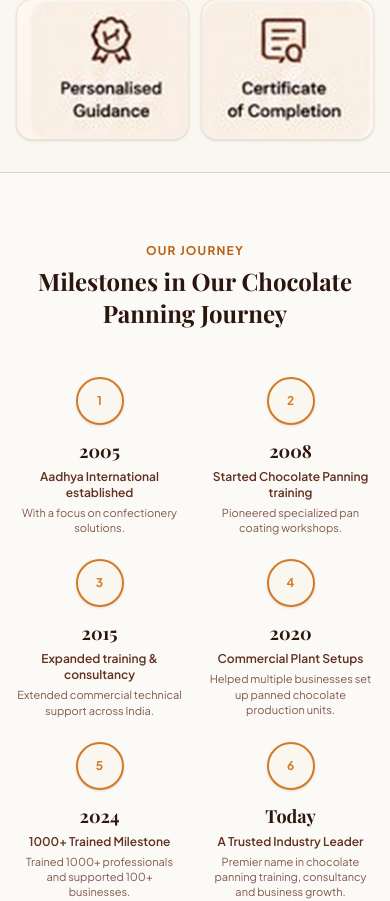
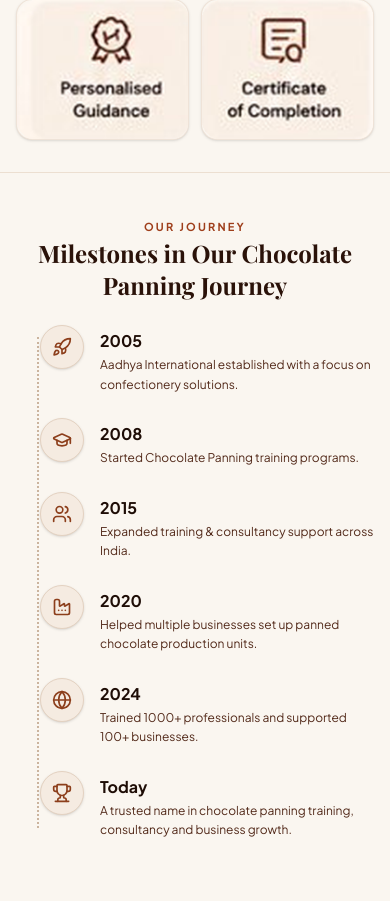
Before and after one commit to adminbiztechx/chocolate-panning-academy, a React (Vite) app: page /about in a window 390 px wide. Shown: the part 2595-3496 px from the top of the page. Built offline with nearby package versions, Linux system fonts and the light colour scheme; a web font is replaced by a local one.

Commit message:
feat: add 1:1 Our Journey milestones banner and responsive timeline on About page

```diff
--- a/src/data/siteData.js
+++ b/src/data/siteData.js
@@ -150,12 +150,36 @@ export const siteData = {
   ],
 
   milestones: [
-    { year: "2005", title: "Aadhya International established", desc: "With a focus on confectionery solutions." },
-    { year: "2008", title: "Started Chocolate Panning training", desc: "Pioneered specialized pan coating workshops." },
-    { year: "2015", title: "Expanded training & consultancy", desc: "Extended commercial technical support across India." },
-    { year: "2020", title: "Commercial Plant Setups", desc: "Helped multiple businesses set up panned chocolate production units." },
-    { year: "2024", title: "1000+ Trained Milestone", desc: "Trained 1000+ professionals and supported 100+ businesses." },
-    { year: "Today", title: "A Trusted Industry Leader", desc: "Premier name in chocolate panning training, consultancy and business growth." }
+    {
+      year: "2005",
+      icon: "Rocket",
+      desc: "Aadhya International established with a focus on confectionery solutions."
+    },
+    {
+      year: "2008",
+      icon: "GraduationCap",
+      desc: "Started Chocolate Panning training programs."
+    },
+    {
+      year: "2015",
+      icon: "Users",
+      desc: "Expanded training & consultancy support across India."
+    },
+    {
+      year: "2020",
+      icon: "Factory",
+      desc: "Helped multiple businesses set up panned chocolate production units."
+    },
+    {
+      year: "2024",
+      icon: "Globe",
+      desc: "Trained 1000+ professionals and supported 100+ businesses."
+    },
+    {
+      year: "Today",
+      icon: "Trophy",
+      desc: "A trusted name in chocolate panning training, consultancy and business growth."
+    }
   ],
 
   consultancyServices: [
--- a/src/pages/About.jsx
+++ b/src/pages/About.jsx
@@ -13,7 +13,11 @@ import {
   Settings,
   FileCheck,
   TrendingUp,
-  Sparkles
+  Sparkles,
+  Rocket,
+  GraduationCap,
+  Globe,
+  Trophy
 } from "lucide-react";
 import { siteData } from "../data/siteData";
 
@@ -306,31 +310,63 @@ export default function About({ onOpenEnquire }) {
         </div>
       </section>
 
-      {/* 6. OUR JOURNEY MILESTONES */}
-      <section id="milestones-section" className="py-16 bg-[#FCFAF6] border-y border-[#E3D1BC]">
+      {/* 6. OUR JOURNEY MILESTONES - EXACT 1:1 CLONE OF USER UPLOAD */}
+      <section id="milestones-section" className="py-10 sm:py-16 bg-[#FAF6F0] border-t border-[#E3D1BC]/60">
         <div className="w-full px-4 sm:px-8 md:px-12 lg:px-[5.5%]">
-          <div className="text-center mb-12">
-            <span className="text-xs font-bold uppercase tracking-widest text-[#B86216]">
+
+          {/* Desktop & Tablet (>= 768px): Exact Master 2x Graphic Banner */}
+          <div className="hidden md:block w-full max-w-[1240px] mx-auto select-none">
+            <picture>
+              <source srcSet="/images/about-milestones-banner-2x.png" media="(min-width: 768px)" />
+              <img
+                src="/images/about-milestones-banner.png"
+                alt="Our Journey - Milestones in Our Chocolate Panning Journey: 2005, 2008, 2015, 2020, 2024, Today"
+                className="w-full h-auto object-contain block mx-auto"
+              />
+            </picture>
+          </div>
+
+          {/* Mobile Layout (< 768px): Clean Connected Vertical Timeline */}
+          <div className="md:hidden space-y-6">
+            <div className="text-center space-y-1">
+              <span className="text-[11px] font-bold uppercase tracking-[0.2em] text-[#9E3E1B]">
                 OUR JOURNEY
               </span>
-            <h2 className="font-serif text-2xl sm:text-4xl font-bold text-[#2B150D] mt-1">
+              <h2 className="font-serif text-2xl font-bold text-[#2A1209]">
                 Milestones in Our Chocolate Panning Journey
               </h2>
             </div>
 
-          {/* 6 Milestones Line */}
-          <div className="grid grid-cols-2 md:grid-cols-6 gap-6 relative">
-            {siteData.milestones.map((m, idx) => (
-              <div key={m.year} className="flex flex-col items-center text-center group">
-                <div className="w-12 h-12 rounded-full bg-[#FAF6F0] border-2 border-[#D37B24] flex items-center justify-center text-[#D37B24] font-bold text-xs shadow mb-3 group-hover:scale-110 transition-transform">
-                  {idx + 1}
+            <div className="relative pl-6 space-y-6 before:content-[''] before:absolute before:left-[21px] before:top-3 before:bottom-3 before:w-0.5 before:border-l-2 before:border-dotted before:border-[#CBB49E]">
+              {siteData.milestones.map((m) => {
+                const IconComponent = {
+                  Rocket,
+                  GraduationCap,
+                  Users,
+                  Factory,
+                  Globe,
+                  Trophy,
+                }[m.icon] || Rocket;
+
+                return (
+                  <div key={m.year} className="relative flex items-start gap-4">
+                    <div className="w-11 h-11 shrink-0 rounded-full bg-[#F5EBE1] border border-[#E4D2C1] flex items-center justify-center text-[#8C3E1B] shadow-sm relative z-10">
+                      <IconComponent size={20} />
                     </div>
-                <div className="font-serif text-lg font-bold text-[#2B150D]">{m.year}</div>
-                <p className="text-xs font-semibold text-[#623020] mt-1">{m.title}</p>
-                <p className="text-[11px] text-[#623020]/80 mt-1 leading-snug">{m.desc}</p>
+                    <div className="pt-1 space-y-0.5">
+                      <div className="font-sans font-bold text-base text-[#1E0D06]">
+                        {m.year}
                       </div>
-            ))}
+                      <p className="text-xs text-[#522919] leading-relaxed">
+                        {m.desc}
+                      </p>
                     </div>
+                  </div>
+                );
+              })}
+            </div>
+          </div>
+
         </div>
       </section>
 
```
Also changed, not shown: public/images/about-milestones-banner-2x.png (added), public/images/about-milestones-banner.png (added). Lines whose indentation alone changed are shown as unchanged.
